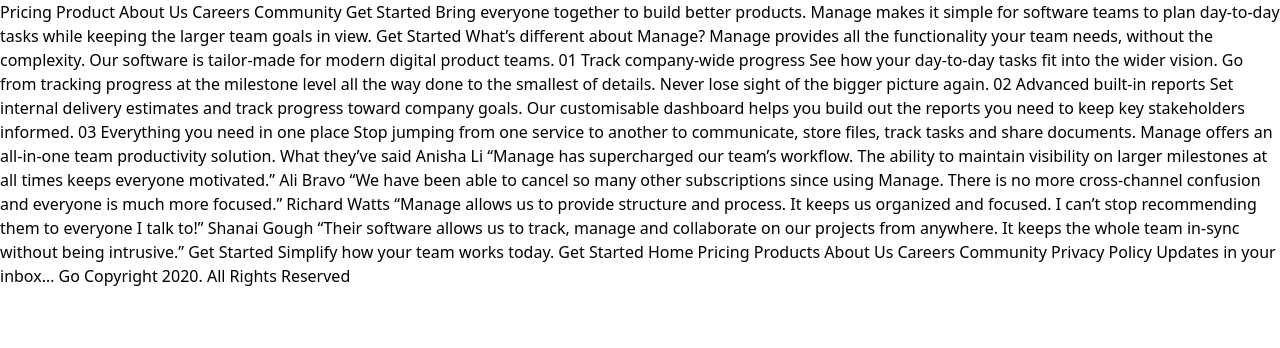
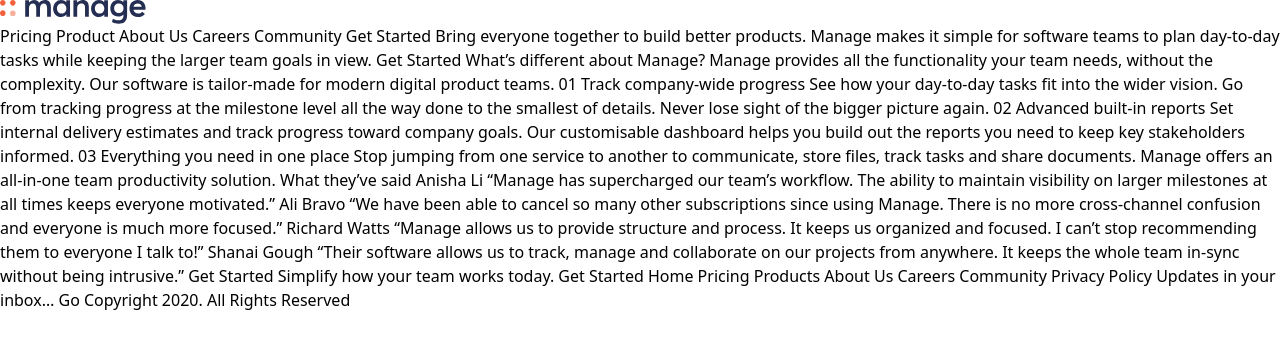
Before and after one commit to mahedee007/manager-landing-page, a website: page index.html in a window 1280 px wide. Drawn offline with Linux system fonts and the light colour scheme.

Commit message:
star work

```diff
--- a/index.html
+++ b/index.html
@@ -9,6 +9,12 @@
 
 </head>
 <body>
+    <!-- NAVBAR  -->
+    <header>
+        <nav>
+            <img src="./images/logo.svg" alt="">
+        </nav>
+    </header>
     Pricing
     Product
     About Us
```
